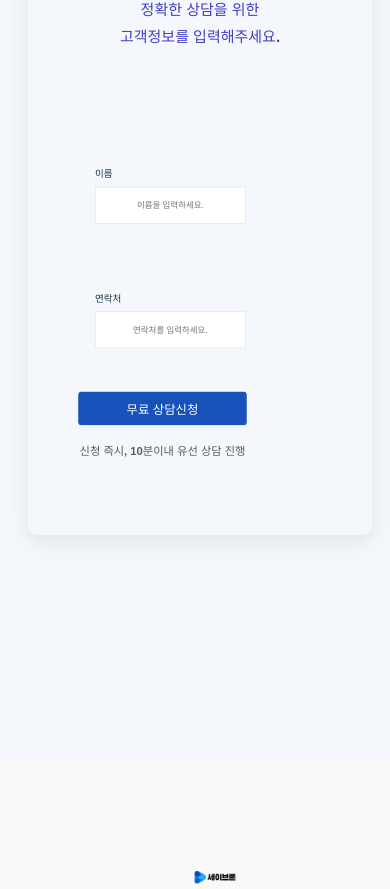
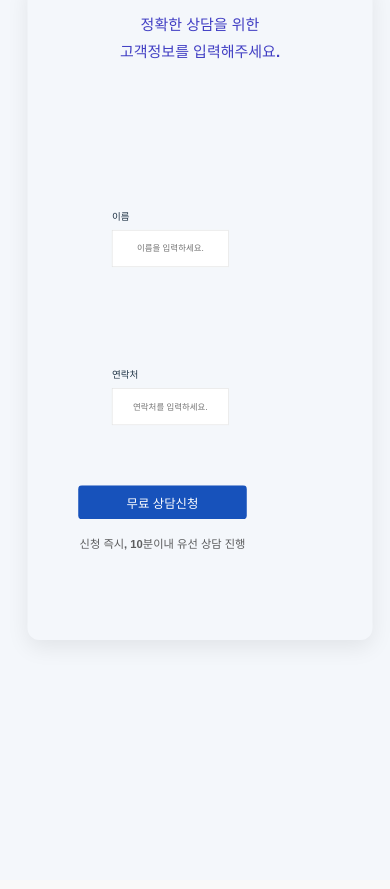
Before and after one commit to tara794600-bot/ziwon, a React (Vite) app: page / in a window 390 px wide. Shown: the part 3440-4329 px from the top of the page. Built offline with nearby package versions, Linux system fonts and the light colour scheme.

Commit message:
Update App.css

```diff
--- a/src/App.css
+++ b/src/App.css
@@ -860,11 +860,11 @@ margin-bottom: -50px;
   }
 
 .상담{
-padding: 30px;
+padding: 60px;
 }
 label
 {
-font-size: 22px;
+font-size: 50px;
 }
 
 
@@ -881,7 +881,7 @@ font-size: 22px;
   }
 
   .롱메 {
-    font-size: 22px;
+    font-size: 40px;
     height: 60px;
   }
 
```
